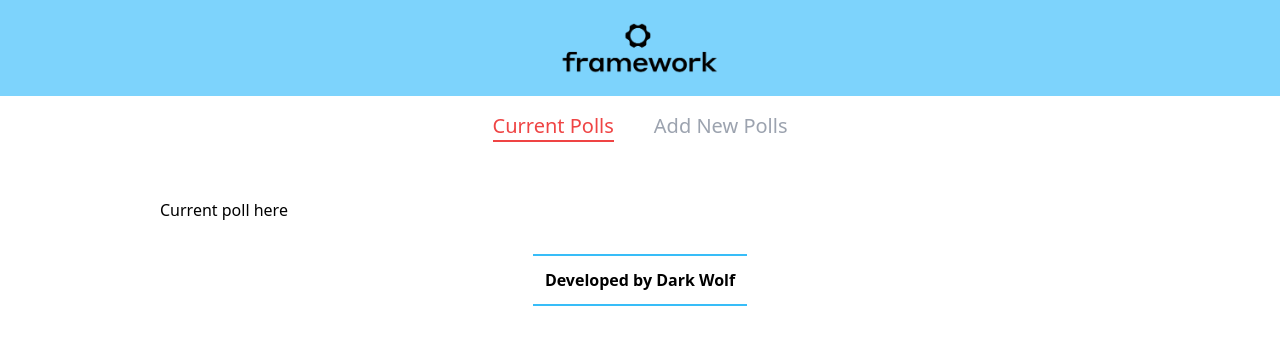
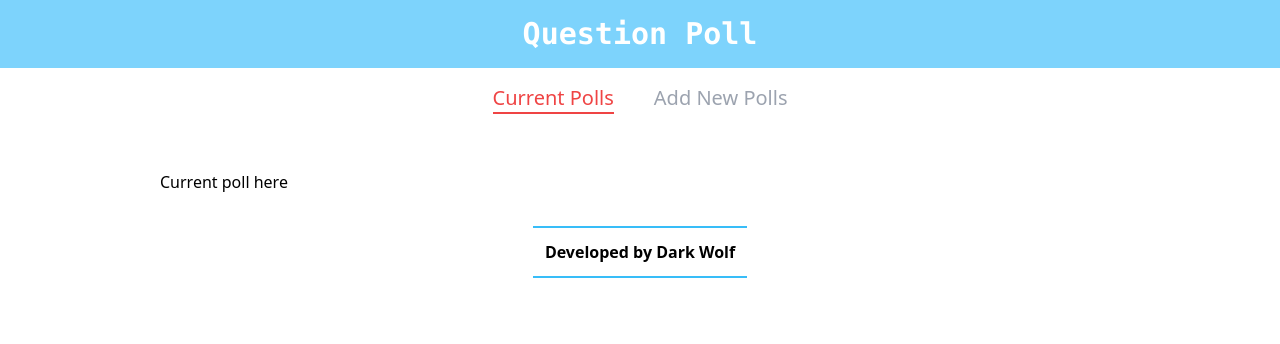
Before and after one commit to ImalKesara/web-poll, a Svelte app: page / in a window 1280 px wide. Shown: the top 344 px of the page. Built offline with nearby package versions, Linux system fonts and the light colour scheme.

Commit message:
font - mono

```diff
--- a/src/Components/Header/Header.svelte
+++ b/src/Components/Header/Header.svelte
@@ -3,8 +3,8 @@
 </script>
 
 <header>
-    <h1 class="flex  justify-center bg-sky-300 m-0">
-        <img class="h-24" src="src/img/front.png" alt="Frontend image">
+    <h1 class="flex font-mono justify-center bg-sky-300 m-0 text-3xl p-4 text-white font-bold">
+        Question Poll
     </h1>
 </header>
 
```
